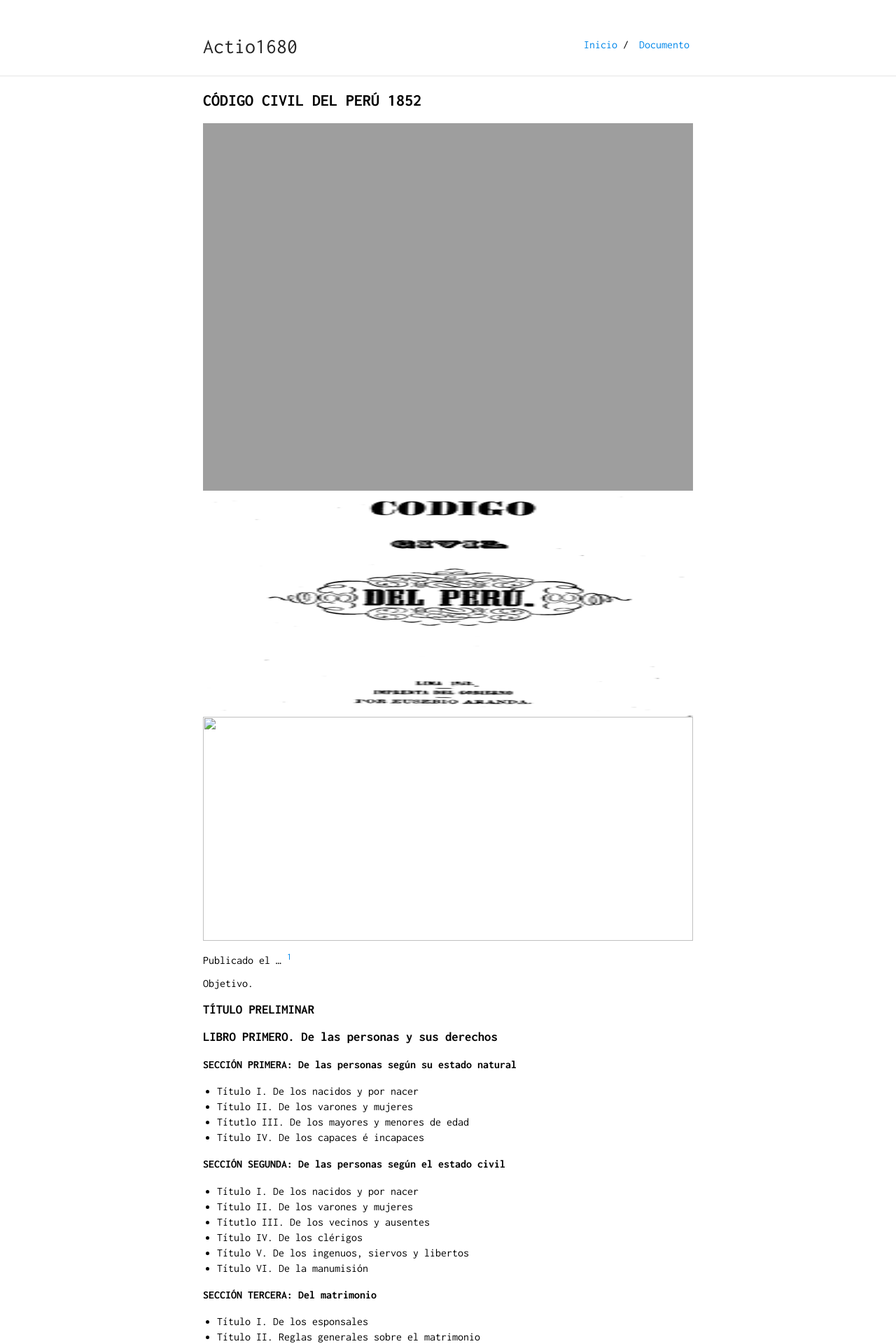
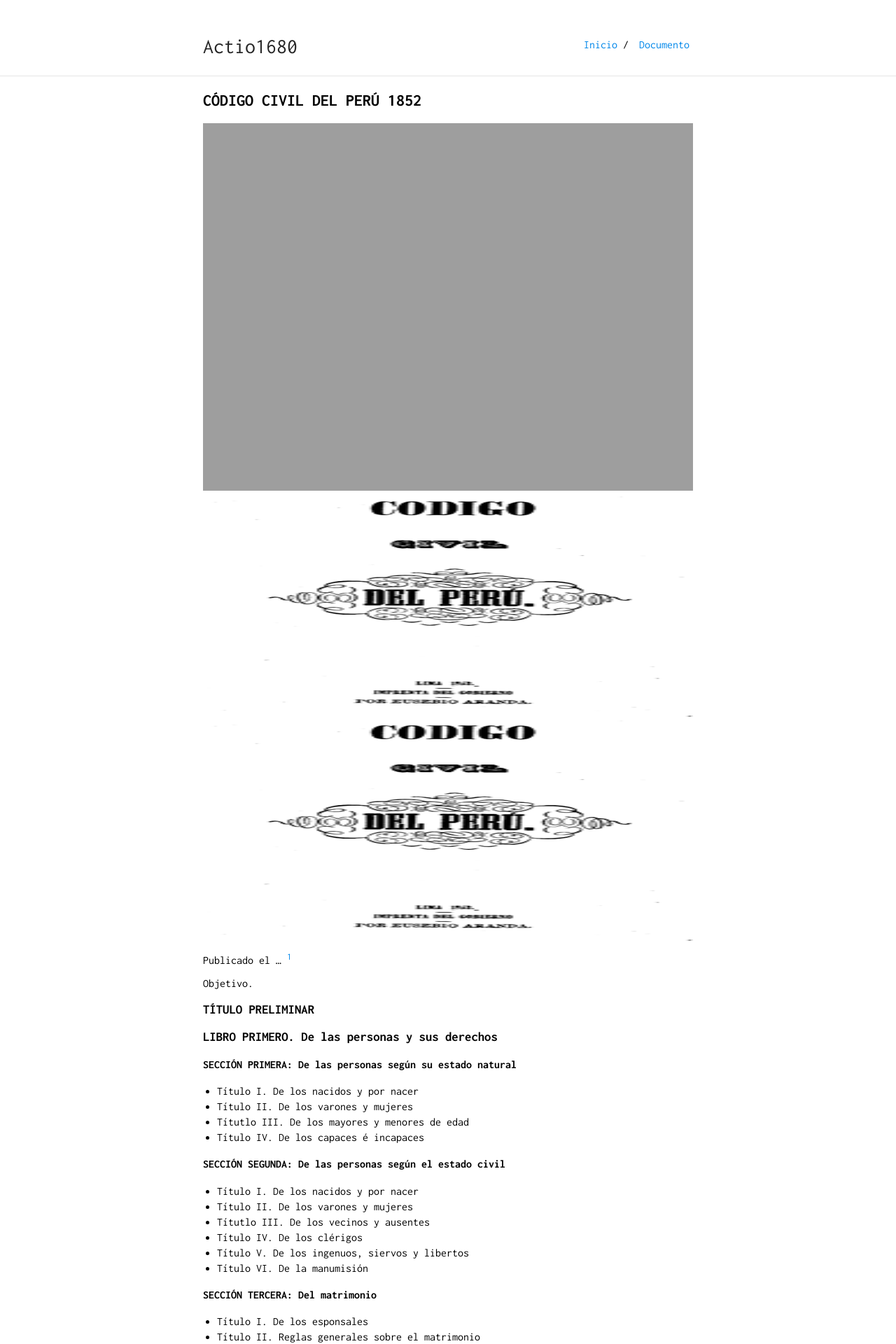
Before and after one commit to actio1680/actio1680.github.io, a Jekyll site: the page built from cc1852.md, in a window 1280 px wide. Shown: the top 1920 px of the page at 70% size. Built offline with Jekyll 4.4.1, drawn with Linux system fonts in a browser that asks for light colours; our own code applies the rules of GitHub Pages for plain Markdown files.

Commit message:
Update cc1852.md

```diff
--- a/cc1852.md
+++ b/cc1852.md
@@ -3,8 +3,8 @@ layout: default
 ---
 ## CÓDIGO CIVIL DEL PERÚ 1852
 ![7](portadacc1852.png | width="215" height="320")
-<img src="portadacc1852.png" width="215" height="320"  align="middle">
-<img src="_image/portadacc1852.png" width="215" height="320"  align="middle">
+<img src="https://github.com/actio1680/actio1680.github.io/blob/main/portadacc1852.png" width="215" height="320"  align="middle">
+<img src="https://github.com/actio1680/actio1680.github.io/blob/main/portadacc1852.png" width="215" height="320"  align="middle">
 
 Publicado el ... [^1]
 
```
